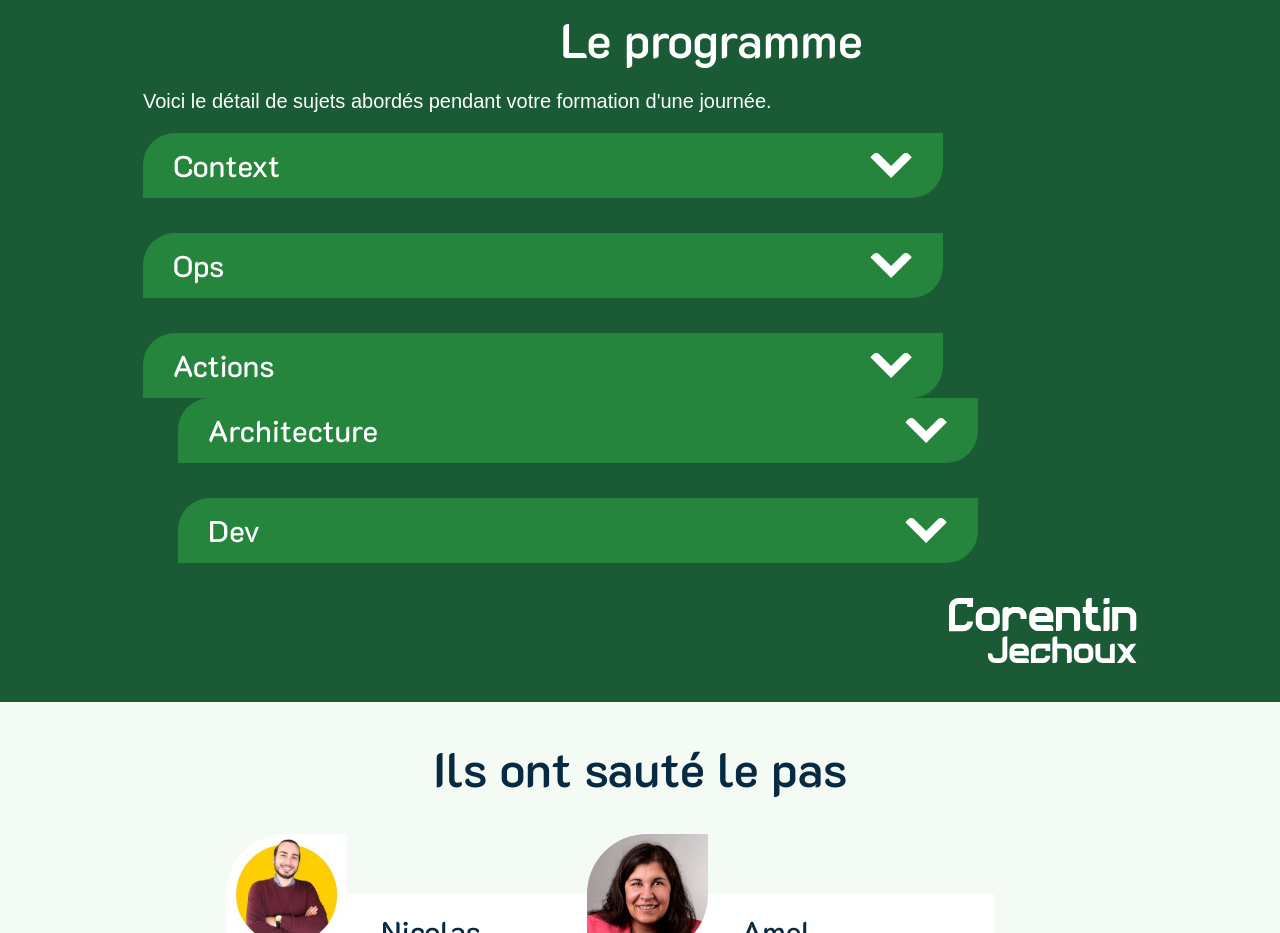
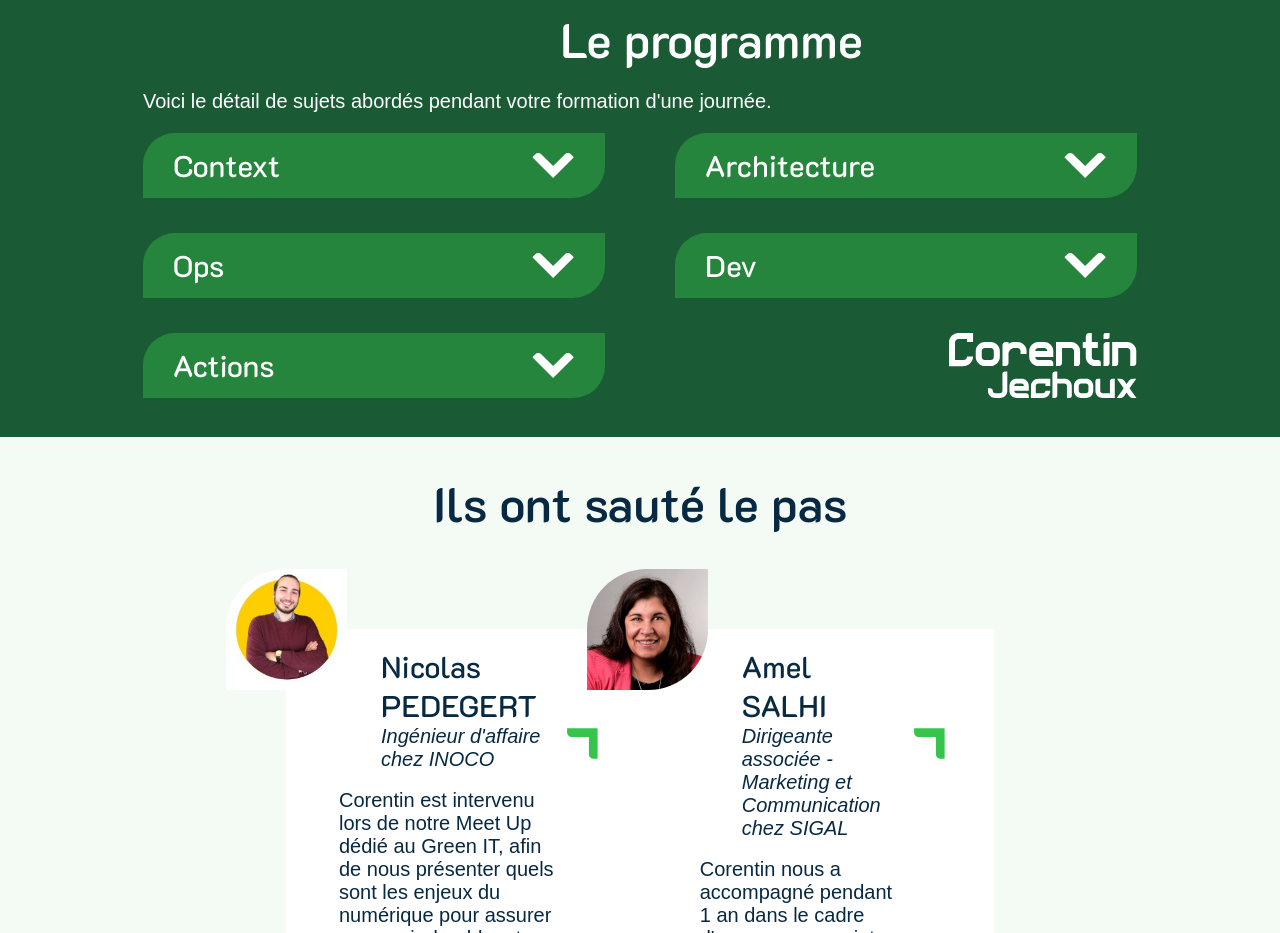
Before and after one commit to corentin-green/formation-green-it.github.io, a plain HTML site: page index.html in a window 1280 px wide. Shown: the part 1640-2573 px from the top of the page. Drawn offline with Linux system fonts and the light colour scheme; a web font is replaced by a local one.

Commit message:
view port

```diff
--- a/index.html
+++ b/index.html
@@ -3,6 +3,7 @@
 
 <head>
     <title>Apprenez à concevoir des applications sobres et éco-conçu</title>
+    <meta name="viewport" content="width=device-width, initial-scale=1" />
     <style>
         @import url('https://fonts.googleapis.com/css2?family=K2D:ital,wght@0,100;0,200;0,400;0,500;0,600;0,700;1,100;1,200;1,400&display=swap');
 
@@ -117,6 +118,10 @@
             align-items: center;
             font-size: 1.875rem;
 
+        }
+
+        main {
+            width: 100%;
         }
 
         header a {
@@ -283,7 +288,7 @@
         #program .col-container {
             display: flex;
             margin-right: 8.938rem;
-            flex-wrap: wrap;
+
         }
 
         #program .col {
@@ -564,6 +569,9 @@
         </a>
     </header>
     <main>
+
+
+        <!-- -->
         <section id="title">
             <h1 class="k2d-bold">Apprenez à concevoir des applications <em>sobre</em>
                 et <em>éco-conçu</em></h1>
@@ -816,14 +824,7 @@
 
         <section id="testimonials">
             <h2 class="k2d-semibold">Ils ont sauté le pas</h2>
-            <!--
 
-                 <ul>
-                <li>SIGAL</li>
-                <li>Algofi</li>
-                <li>Inoco</li>
-            </ul>
-            -->
             <article>
                 <div>
                     <img src="assets/clients/Nicolas_PEDEGERT.webp" alt="Nicolas PEDEGERT">
@@ -950,7 +951,7 @@
                 </a>
             </div>
         </section>
-
+        <!-- -->>
 
     </main>
 
```
